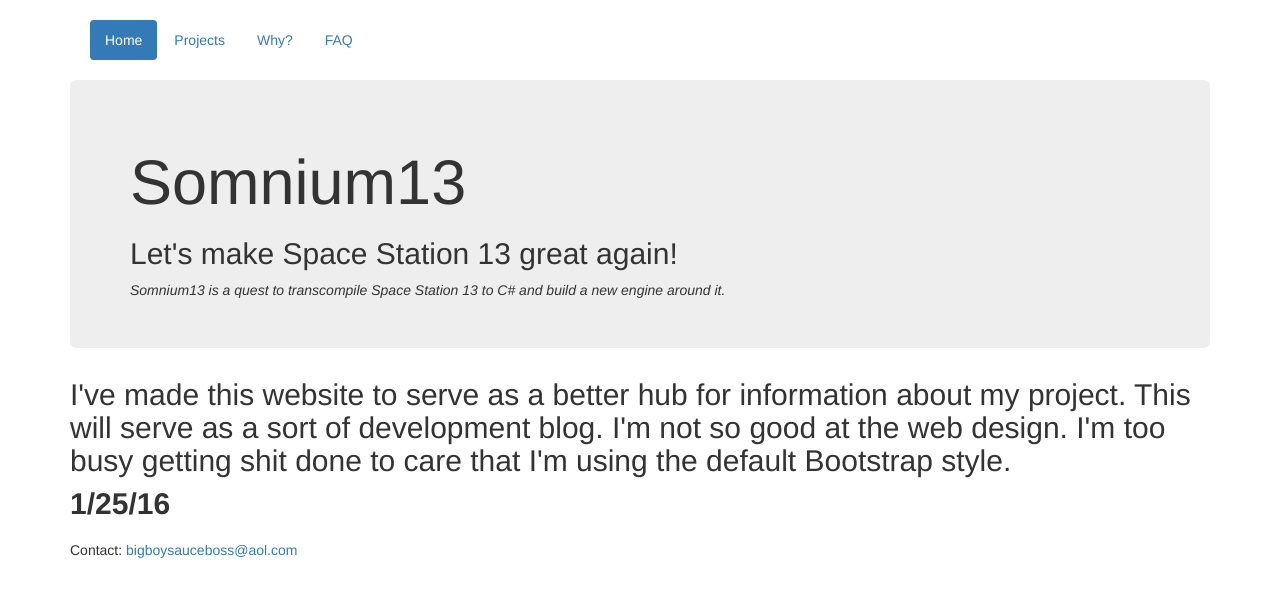
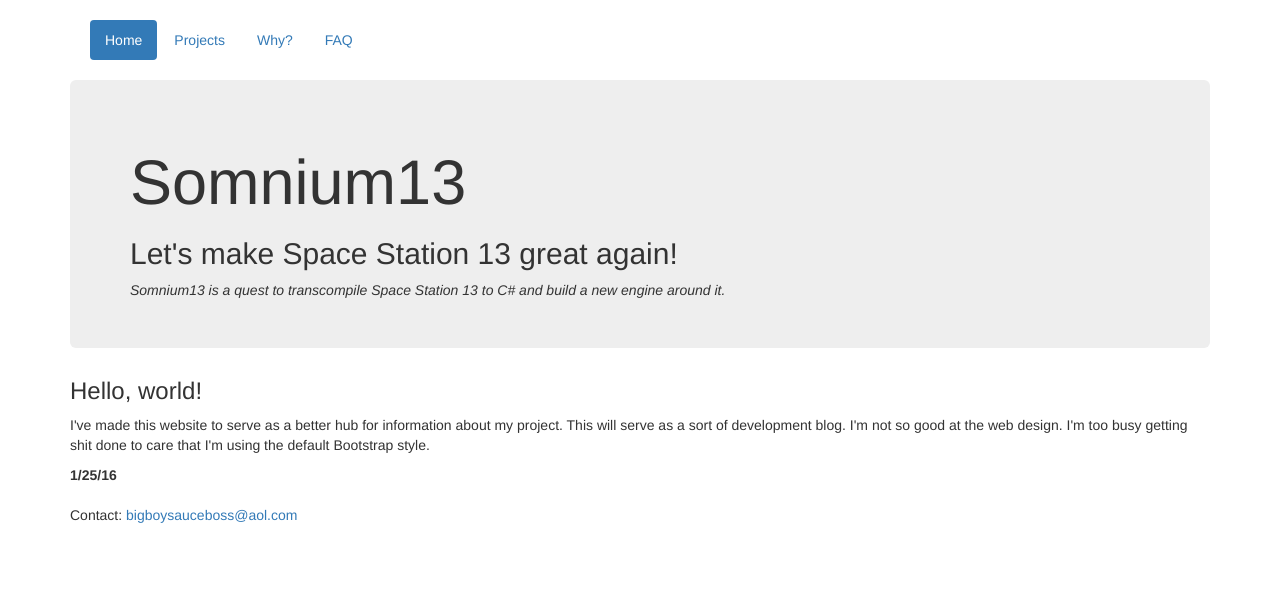
Before and after one commit to Somnium13/somnium13.github.io, a plain HTML site: page index.html in a window 1280 px wide. Drawn offline with nearby package versions, Linux system fonts and the light colour scheme.

Commit message:
Update index.html

```diff
--- a/index.html
+++ b/index.html
@@ -49,7 +49,7 @@
 						<i>Somnium13 is a quest to transcompile Space Station 13 to C# and build a new engine around it.</i>
 					</div>
 
-					<h2>
+					<h3>Hello, world!</h3>
 					<p>
 						I've made this website to serve as a better hub for information about my project.
 						This will serve as a sort of development blog.
```
